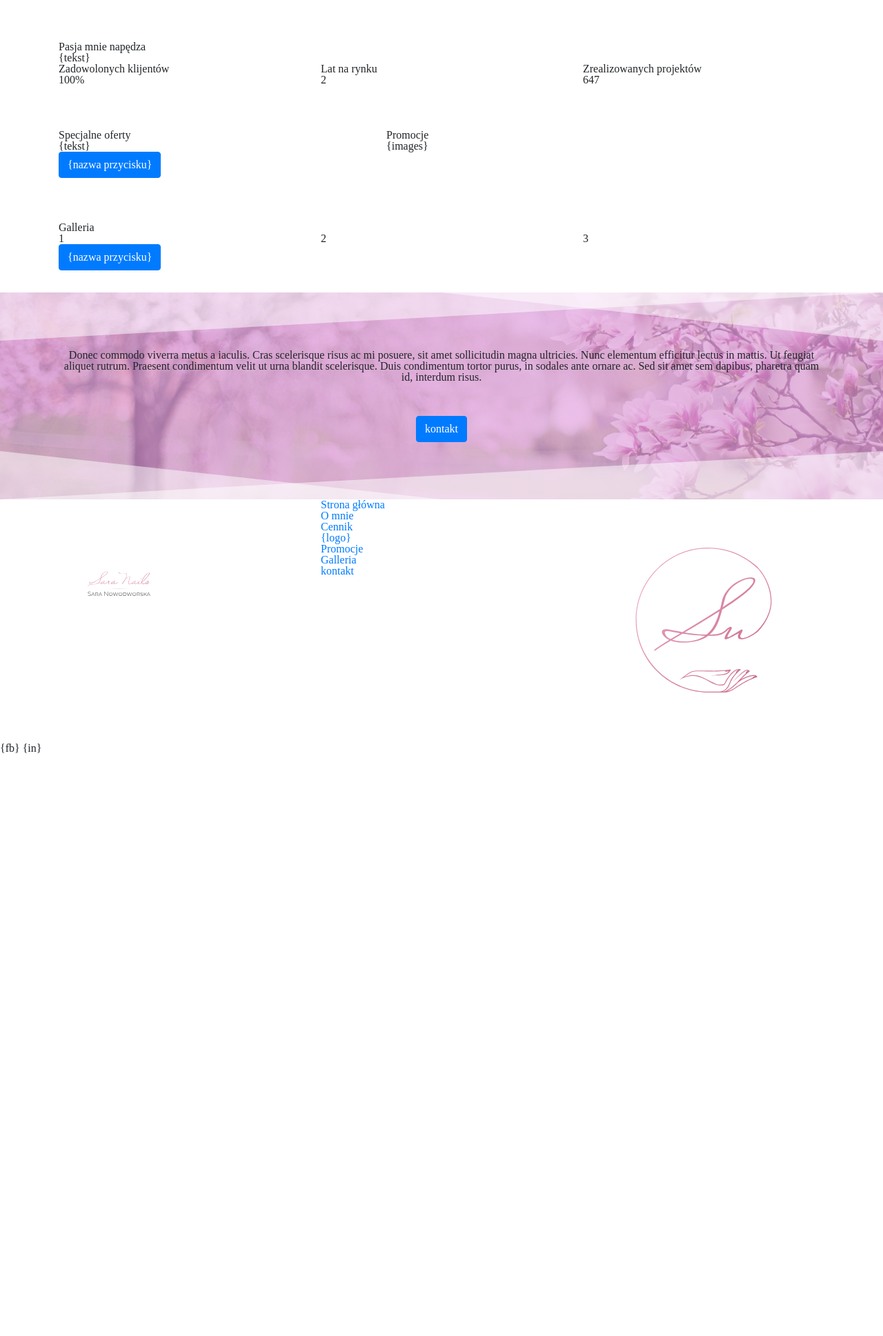
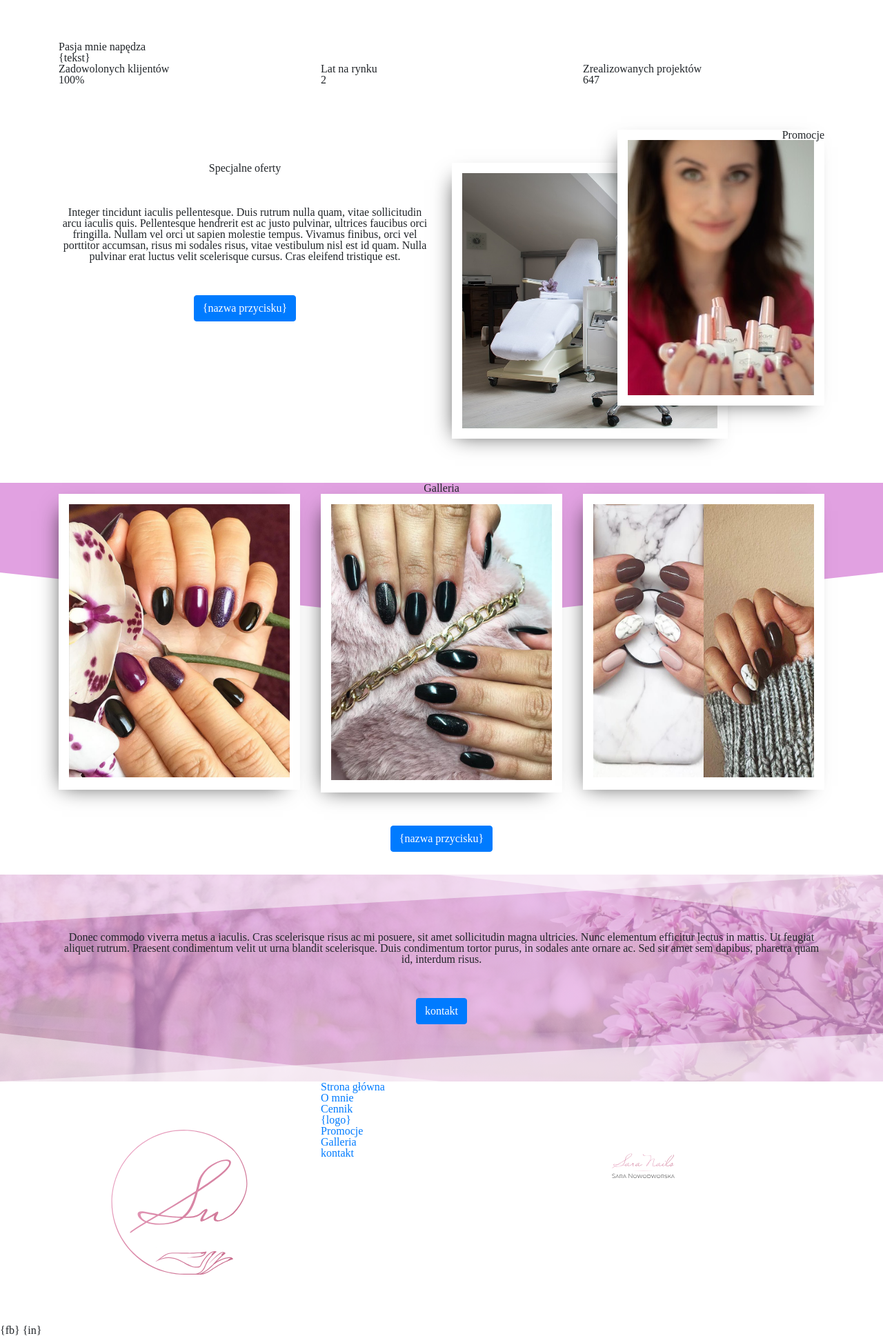
Before and after one commit to webyou-pl/Sara, a PHP site: page / in a window 1280 px wide. Shown: the part 234-2171 px from the top of the page at 69% size. Before the commit the page ends 1326 px from the top, so only its background shows below. Run offline with PHP 8.4, Linux system fonts and the light colour scheme; some libraries are stand-ins or nearby versions.

Commit message:
poczatek sekcji promocje

```diff
--- a/index.html
+++ b/index.html
@@ -71,28 +71,49 @@
         <section id="sale">
             <div class="container">
                 <div class="row">
-                    <div class="col-5">
-                        <h3>Specjalne <span>oferty<span></h3>
-                        <p>{tekst}</p>
+                    <div class="col-6 pt-5 text-center">
+                        <h3 class="mb-5">Specjalne <span>oferty<span></h3>
+                        <p class="mb-5">Integer tincidunt iaculis pellentesque. Duis rutrum nulla quam, vitae sollicitudin arcu iaculis quis. Pellentesque hendrerit est ac justo pulvinar, ultrices faucibus orci fringilla. Nullam vel orci ut sapien molestie tempus. Vivamus finibus, orci vel porttitor accumsan, risus mi sodales risus, vitae vestibulum nisl est id quam. Nulla pulvinar erat luctus velit scelerisque cursus. Cras eleifend tristique est.</p>
                         <a href="" class="btn btn-primary">{nazwa przycisku}</a>
                     </div>
-                    <div class="col-7">
-                        <h2>Promocje</h2>
-                        {images}
+                    <div class="col-6">
+                        <div class="images">
+                            <h2>Promocje</h2>
+                            <img src="images/strona-glowna/promocja/gabinet.jpg" class="imageUnder" alt="Wyjątkowe promocje">
+                            <div class="imageOn">
+                                <img src="images/strona-glowna/promocja/moje-promocje.jpg" alt="moje promocje">
+                            </div>
+                        </div>
                     </div>
                 </div>
             </div>
         </section>
 
-        <section id="galleria">
-            <div class="container">
-                <h2>Galleria</h2>
-                <div class="row">
-                    <div class="col-4">1</div>
-                    <div class="col-4">2</div>
-                    <div class="col-4">3</div>
+        <section id="gallery">
+            <div class="gallery-bg trianglesDown">
+                <div class="container text-center">
+                    <h2 class="mx-auto">Galleria</h2>
+                    <div class="row justify-content-center gallery">
+                        <div class="col-4">
+                            <div class="gallery-image">
+                                <img src="images/strona-glowna/galleria/41725372.jpg" class="img-fluid" alt="Wyjątkowe paznokcie">
+                            </div>
+                        </div>
+                        <div class="col-4">
+                            <div class="gallery-image">
+                                <img src="images/strona-glowna/galleria/42872961.jpg" class="img-fluid" alt="Manicure">
+                            </div>
+                        </div>
+                        <div class="col-4">
+                            <div class="gallery-image">
+                                <img src="images/strona-glowna/galleria/45770701.jpg" class="img-fluid" alt="Stylizacja paznokci">
+                            </div>
+                        </div>
+                        <div class="col-12">
+                            <a href="" class=" mt-5 btn btn-primary">{nazwa przycisku}</a>
+                        </div>
+                    </div>
                 </div>
-                <a href="" class="btn btn-primary">{nazwa przycisku}</a>
             </div>
         </section>
 
@@ -108,7 +129,7 @@
         <footer id="footer">
             <div class="container">
                 <div class="row bg-primary?">
-                    <div class="col-4"><img src="images/logo-sara.svg" alt="logo sara"></div>
+                    <div class="col-4"><img src="images/sygnet-sara.svg" alt="sygnet sara"></div>
                     <div class="col-4">
                         <nav id="menu">
                             <ul>
@@ -122,7 +143,7 @@
                             </ul>
                         </nav>
                     </div>
-                    <div class="col-4"><img src="images/sygnet-sara.svg" alt="sygnet sara"></div>
+                    <div class="col-4"><img src="images/logo-sara.svg" alt="logo sara"></div>
                 </div>
             </div>
         </footer>
--- a/scss/base/typography.scss
+++ b/scss/base/typography.scss
@@ -7,3 +7,7 @@ $serif: 'Cardo', serif;
 $sans-serif: 'Noto Sans', sans-serif;
 
 $font-family-sans-serif: $sans-serif;
+
+h1, .h1{
+
+}
--- a/scss/components/triangles.scss
+++ b/scss/components/triangles.scss
@@ -38,3 +38,24 @@ $color-triangle: rgba(255,255,255,0.5);
         border-color: transparent transparent $color-triangle transparent;
     }
 }
+
+.trianglesDown{
+
+    &::before, &::after{
+        content: '';
+        position: absolute;
+        bottom: 0;
+        border-style: solid;
+    }
+    &::before{
+        left: 0;
+        border-width: $height-triangle 0 0 50vw;
+        border-color: transparent transparent transparent #fff;
+    }
+
+    &::after{
+        right: 0;
+        border-width: 0 0 $height-triangle 50vw;
+        border-color: transparent transparent #fff transparent;
+    }
+}
--- a/scss/layout/cta.scss
+++ b/scss/layout/cta.scss
@@ -7,6 +7,6 @@ section#cta{
     justify-content: center;
     align-items: center;
     position: relative;
-
+    background-attachment: fixed;
     overflow: hidden;
 }
--- a/scss/main.scss
+++ b/scss/main.scss
@@ -23,5 +23,5 @@
 
 
 // pages
-    // @import
-    //     "pages/";
+    @import
+        "pages/homepage.scss";
--- /dev/null
+++ b/scss/pages/homepage.scss
@@ -0,0 +1,55 @@
+#sale{
+    .images{
+        min-height: 400px;
+        position: relative;
+        justify-content: flex-end;
+        margin-top: 3rem;
+
+        h2{
+            position: absolute;
+            top: 0;
+            right: 0;
+            z-index: 3;
+            top: -3rem;
+        }
+
+        .imageUnder, .imageOn{
+            height: 400px;
+            overflow: hidden;
+            @include borderOnImage();
+            @include box-shadow();
+            @include centerImg();
+        }
+
+        .imageOn{
+            width: 300px;
+            position: absolute;
+            z-index: 2;
+            top: -3rem;
+            right: 0px;
+        }
+        .imageUnder{
+            width: 400px;
+        }
+    }
+}
+
+#gallery{
+
+    min-height: 600px;
+    .gallery-bg{
+        width: 100%;
+        height: 200px;
+        background: $primary;
+        position: relative;
+    }
+    .gallery{
+        &-image{
+            position: relative;
+            @include borderOnImage();
+            @include box-shadow();
+            z-index: 1;
+        }
+    }
+
+}
--- a/scss/utils/mixins.scss
+++ b/scss/utils/mixins.scss
@@ -1,3 +1,17 @@
 @mixin transition($delay: 0.4s) {
     transition: all $delay ease;
 }
+
+@mixin box-shadow() {
+    box-shadow: -10px 10px 30px -15px rgba(0,0,0,0.75);
+}
+
+@mixin borderOnImage {
+    border: 15px solid #fff;
+}
+
+@mixin centerImg {
+    display: flex;
+    justify-content: center;
+    align-items: center;
+}
```
Also changed, not shown: build/main.css, images/strona-glowna/galleria/41725372.jpg (added), images/strona-glowna/galleria/42872961.jpg (added), images/strona-glowna/galleria/45770701.jpg (added), images/strona-glowna/promocja/gabinet.jpg (added), images/strona-glowna/promocja/moje-promocje.jpg (added).
